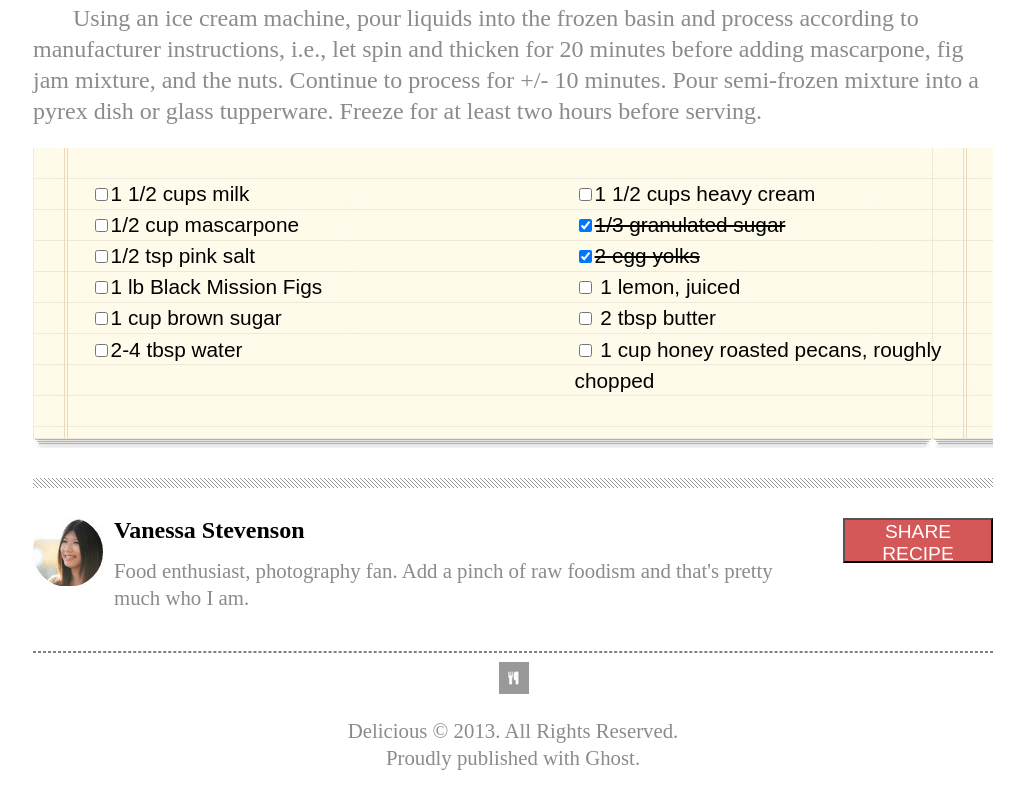
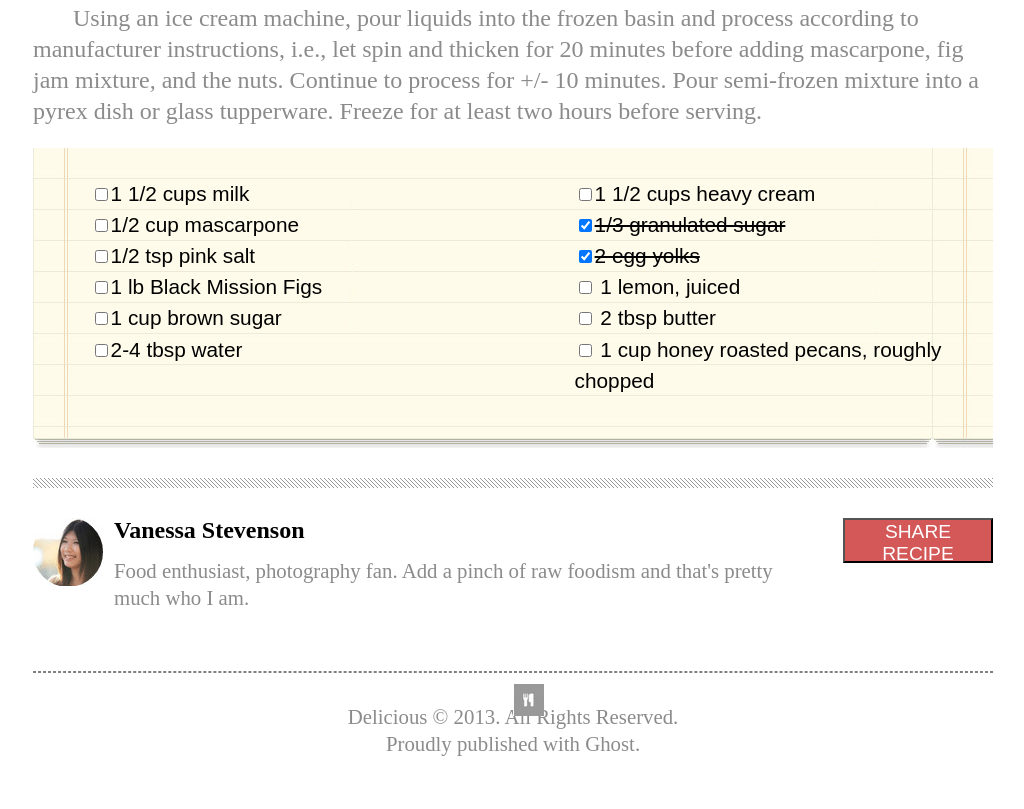
Before and after one commit to worldisweird/chocolate-pizza, a plain HTML site: page index.html in a window 1280 px wide. Shown: the part 1164-1973 px from the top of the page, without its empty margins (127-1151 px from the left). Drawn offline with Linux system fonts and the light colour scheme.

Commit message:
complete

```diff
--- a/css/style.css
+++ b/css/style.css
@@ -117,7 +117,7 @@ footer p {
   color:#8b8b8b;
   line-height: 1.3em;
   font-size: 1.3em;
-  margin-bottom: 40px;
+  margin-bottom: 60px;
 }
 #trademark {
   text-align: center;
@@ -127,8 +127,14 @@ footer p {
   margin: 0 auto;
   align-self: center;
   margin-bottom: 20px;
+  position: absolute;
+  bottom: -1100px;
+
 }
 hr {
   border:1px dashed gray;
   float: unset;
 }
+#trademark p {
+  margin-top: 30px;
+}
```
